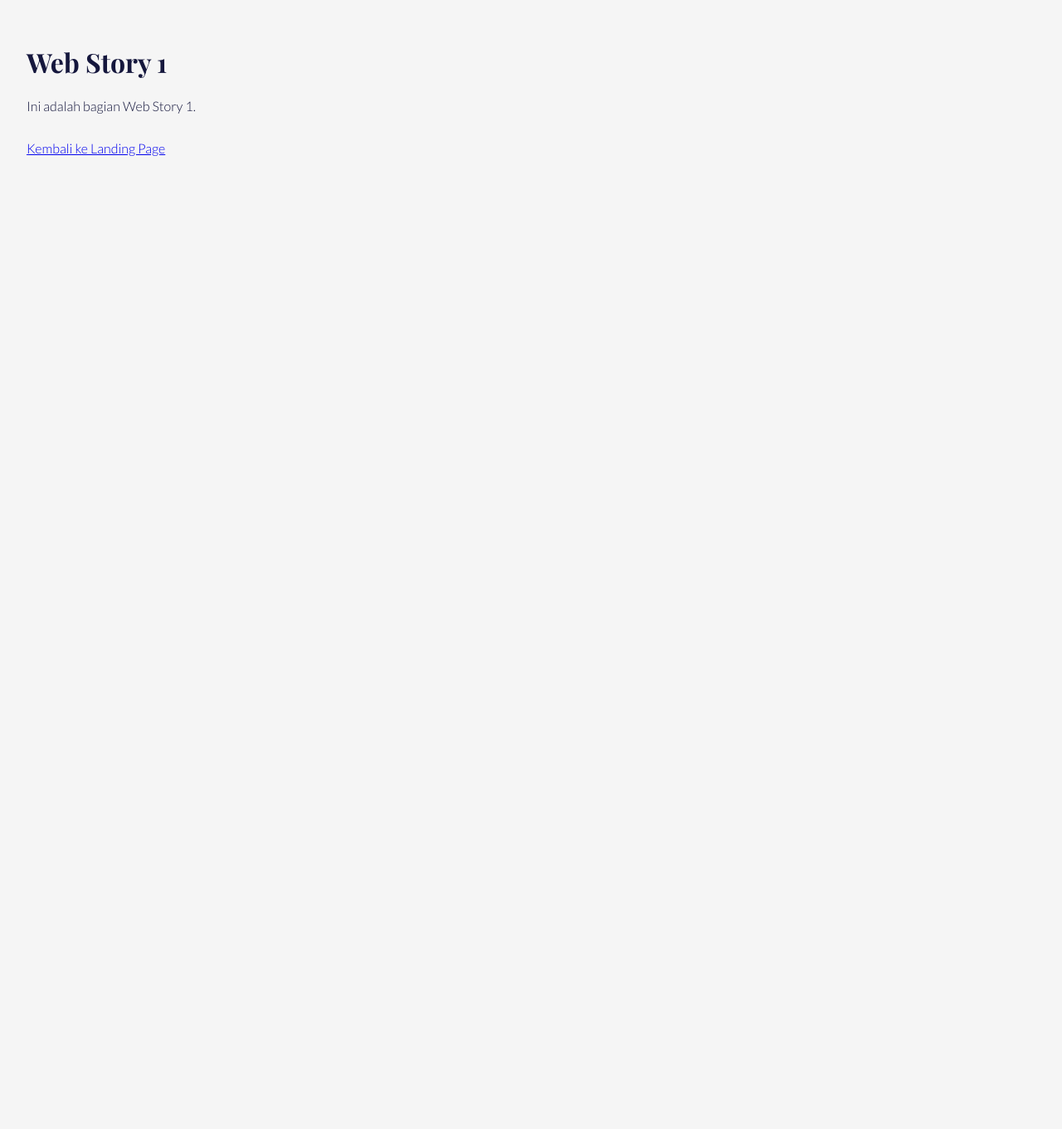
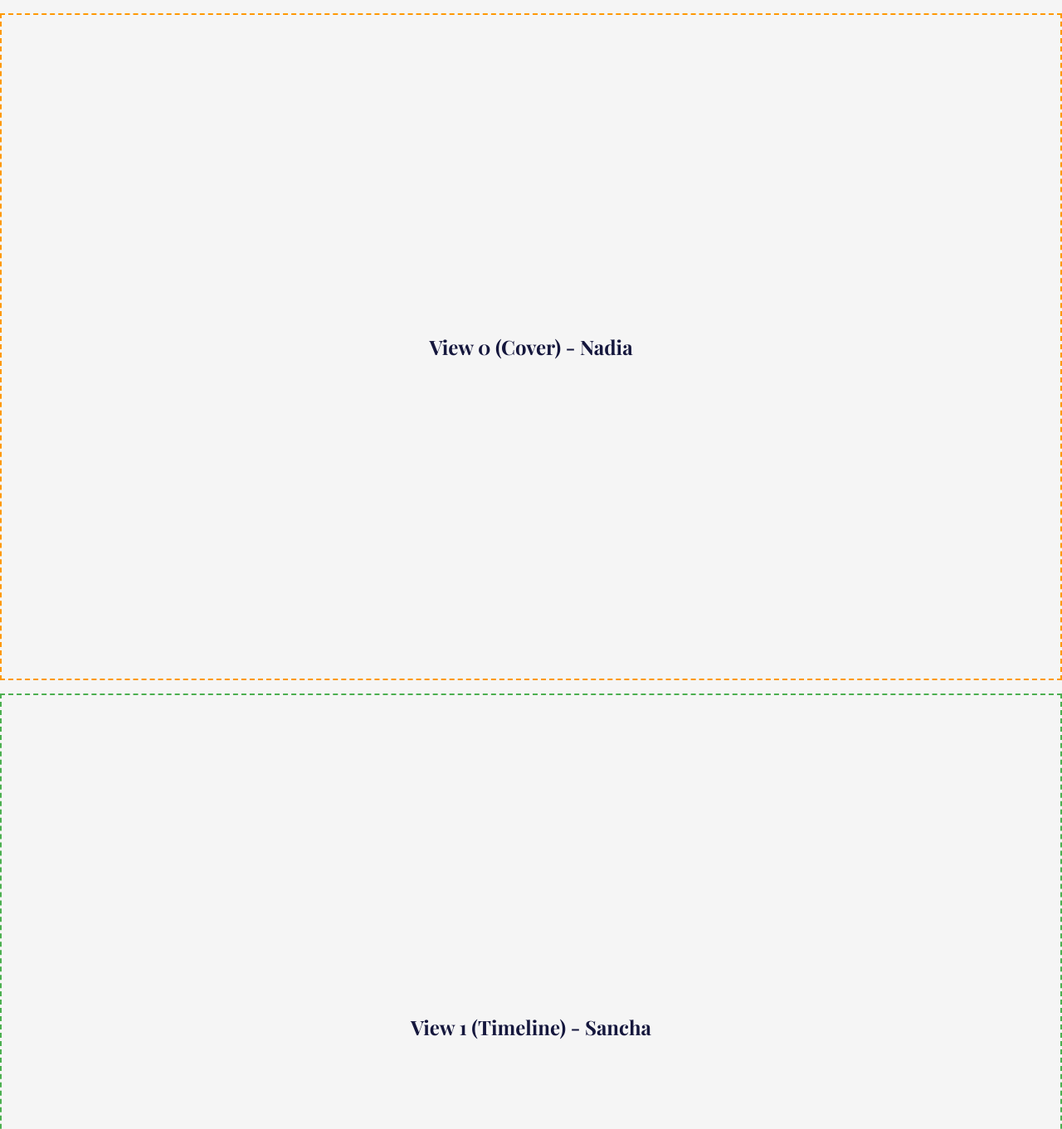
Before and after one commit to ssabila/diseminasi-pkl-65-final, a React (Vite) app: page /web-story-1 in a window 1280 px wide. Shown: the top 1361 px of the page at 83% size. Before the commit the page ends 864 px from the top, so only its background shows below. Built offline with nearby package versions, Linux system fonts and the light colour scheme; a web font is replaced by a local one.

Commit message:
feat: scaffold WebStory1 modular components

```diff
--- a/src/pages/WebStory1/WebStory1.jsx
+++ b/src/pages/WebStory1/WebStory1.jsx
@@ -1,25 +1,37 @@
-import React, { useRef } from 'react';
-import { Link } from 'react-router-dom';
-import { useGSAP } from '@gsap/react';
-import { animateWebStory1 } from './animations';
+import React from 'react';
+import { View0, View4, View9 } from './components/NadiaViews';
+import { View1, View2, View3 } from './components/SanchaViews';
+import { View5, View7 } from './components/HusnaViews';
+import { View6, View8 } from './components/MaulViews';
 
-const WebStory1 = () => {
-  const container = useRef(null);
+export default function WebStory1() {
+  return (
+    <div className="webstory1-wrapper">
+      {/* View 0: Cover (Nadia) */}
+      <View0 />
 
-  useGSAP(() => {
-    animateWebStory1(container.current);
-  }, { scope: container });
+      {/* View 1, 2, 3: Sancha */}
+      <View1 />
+      <View2 />
+      <View3 />
 
-  return (
-    <div ref={container} style={{ minHeight: '100vh', padding: '2rem' }}>
-      <h1>Web Story 1</h1>
-      <p className="animated-text">Ini adalah bagian Web Story 1.</p>
+      {/* View 4: Deployment (Nadia) */}
+      <View4 />
 
-      <div style={{ marginTop: '2rem' }}>
-        <Link to="/">Kembali ke Landing Page</Link>
-      </div>
+      {/* View 5: Inti Lapangan (Husna) */}
+      <View5 />
+
+      {/* View 6: Amunisi Tempur (Maul) */}
+      <View6 />
+
+      {/* View 7: Tantangan/Parallax (Husna) */}
+      <View7 />
+
+      {/* View 8: Sehat dan Solid (Maul) */}
+      <View8 />
+
+      {/* View 9: Closing Visual (Nadia) */}
+      <View9 />
     </div>
   );
-};
-
-export default WebStory1;
+}
--- /dev/null
+++ b/src/pages/WebStory1/components/HusnaViews.css
@@ -0,0 +1,9 @@
+/* Add specific styles for Husna's Views here */
+.view-5, .view-7 {
+  min-height: 100vh;
+  display: flex;
+  align-items: center;
+  justify-content: center;
+  border: 2px dashed #e91e63; /* Debug boundary */
+  margin: 1rem 0;
+}
--- /dev/null
+++ b/src/pages/WebStory1/components/HusnaViews.jsx
@@ -0,0 +1,20 @@
+import React from 'react';
+import './HusnaViews.css';
+
+export const View5 = () => {
+  return (
+    <section className="webstory-view view-5">
+      <h2>View 5 (Inti Lapangan) - Husna</h2>
+      {/* TODO: Add inti lapangan content and animations here */}
+    </section>
+  );
+};
+
+export const View7 = () => {
+  return (
+    <section className="webstory-view view-7">
+      <h2>View 7 (Tantangan/Parallax) - Husna</h2>
+      {/* TODO: Add tantangan content and animations here */}
+    </section>
+  );
+};
--- /dev/null
+++ b/src/pages/WebStory1/components/MaulViews.css
@@ -0,0 +1,9 @@
+/* Add specific styles for Maul's Views here */
+.view-6, .view-8 {
+  min-height: 100vh;
+  display: flex;
+  align-items: center;
+  justify-content: center;
+  border: 2px dashed #9c27b0; /* Debug boundary */
+  margin: 1rem 0;
+}
--- /dev/null
+++ b/src/pages/WebStory1/components/MaulViews.jsx
@@ -0,0 +1,20 @@
+import React from 'react';
+import './MaulViews.css';
+
+export const View6 = () => {
+  return (
+    <section className="webstory-view view-6">
+      <h2>View 6 (Amunisi Tempur) - Maul</h2>
+      {/* TODO: Add amunisi content and animations here */}
+    </section>
+  );
+};
+
+export const View8 = () => {
+  return (
+    <section className="webstory-view view-8">
+      <h2>View 8 (Sehat dan Solid) - Maul</h2>
+      {/* TODO: Add sehat dan solid content and animations here */}
+    </section>
+  );
+};
--- /dev/null
+++ b/src/pages/WebStory1/components/NadiaViews.css
@@ -0,0 +1,9 @@
+/* Add specific styles for Nadia's Views here */
+.view-0, .view-4, .view-9 {
+  min-height: 100vh;
+  display: flex;
+  align-items: center;
+  justify-content: center;
+  border: 2px dashed #ff9800; /* Debug boundary */
+  margin: 1rem 0;
+}
--- /dev/null
+++ b/src/pages/WebStory1/components/NadiaViews.jsx
@@ -0,0 +1,29 @@
+import React from 'react';
+import './NadiaViews.css';
+
+export const View0 = () => {
+  return (
+    <section className="webstory-view view-0">
+      <h2>View 0 (Cover) - Nadia</h2>
+      {/* TODO: Add cover content and animations here */}
+    </section>
+  );
+};
+
+export const View4 = () => {
+  return (
+    <section className="webstory-view view-4">
+      <h2>View 4 (Deployment) - Nadia</h2>
+      {/* TODO: Add deployment content and animations here */}
+    </section>
+  );
+};
+
+export const View9 = () => {
+  return (
+    <section className="webstory-view view-9">
+      <h2>View 9 (Closing Visual) - Nadia</h2>
+      {/* TODO: Add closing visual content and animations here */}
+    </section>
+  );
+};
--- /dev/null
+++ b/src/pages/WebStory1/components/SanchaViews.css
@@ -0,0 +1,9 @@
+/* Add specific styles for Sancha's Views here */
+.view-1, .view-2, .view-3 {
+  min-height: 100vh;
+  display: flex;
+  align-items: center;
+  justify-content: center;
+  border: 2px dashed #4caf50; /* Debug boundary */
+  margin: 1rem 0;
+}
--- /dev/null
+++ b/src/pages/WebStory1/components/SanchaViews.jsx
@@ -0,0 +1,29 @@
+import React from 'react';
+import './SanchaViews.css';
+
+export const View1 = () => {
+  return (
+    <section className="webstory-view view-1">
+      <h2>View 1 (Timeline) - Sancha</h2>
+      {/* TODO: Add timeline content and animations here */}
+    </section>
+  );
+};
+
+export const View2 = () => {
+  return (
+    <section className="webstory-view view-2">
+      <h2>View 2 (Pelatihan Teknis) - Sancha</h2>
+      {/* TODO: Add pelatihan content and animations here */}
+    </section>
+  );
+};
+
+export const View3 = () => {
+  return (
+    <section className="webstory-view view-3">
+      <h2>View 3 (Briefing Pimpinan) - Sancha</h2>
+      {/* TODO: Add briefing content and animations here */}
+    </section>
+  );
+};
```
